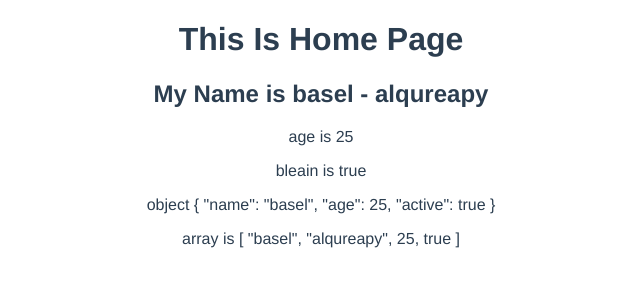
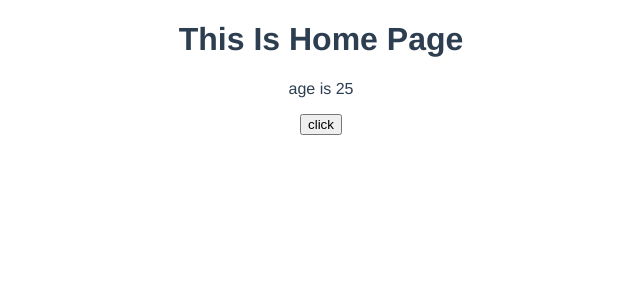
Before and after one commit to basel-th/Compstion_Api, a Vue app: page / in a window 1280 px wide. Shown: the top 300 px of the page, without its empty margins (319-959 px from the left). Built offline with nearby package versions, Linux system fonts and the light colour scheme.

Commit message:
Lesion 3 Methods

```diff
--- a/src/views/HomeView.vue
+++ b/src/views/HomeView.vue
@@ -1,24 +1,28 @@
 <template>
   <div class="home">
     <h1>This Is Home Page</h1>
-    <h2>My Name is {{ name }} - {{ LastName }}</h2>
+    <!-- <h2>My Name is {{ name }} - {{ LastName }}</h2> -->
+    <!-- <p>bleain is {{ active }}</p> -->
+    <!-- <p>object {{ object }}</p> -->
+    <!-- <p>array is {{ array }}</p> -->
     <p>age is {{ age }}</p>
-    <p>bleain is {{ active }}</p>
-    <p>object {{ object }}</p>
-    <p>array is {{ array }}</p>
+    <button @click="increAge">click</button>
   </div>
 </template>
 
 <script setup>
 import { ref } from "vue";
-const name = ref("basel");
-const LastName = ref("alqureapy");
+// const name = ref("basel");
+// const LastName = ref("alqureapy");
+// const active = ref(true);
+// const object = ref({
+//   name: "basel",
+//   age: 25,
+//   active: true,
+// });
+// const array = ref(["basel", "alqureapy", 25, true]);
 const age = ref(25);
-const active = ref(true);
-const object = ref({
-  name: "basel",
-  age: 25,
-  active: true,
-});
-const array = ref(["basel", "alqureapy", 25, true]);
+function increAge() {
+  age.value++;
+}
 </script>
```
